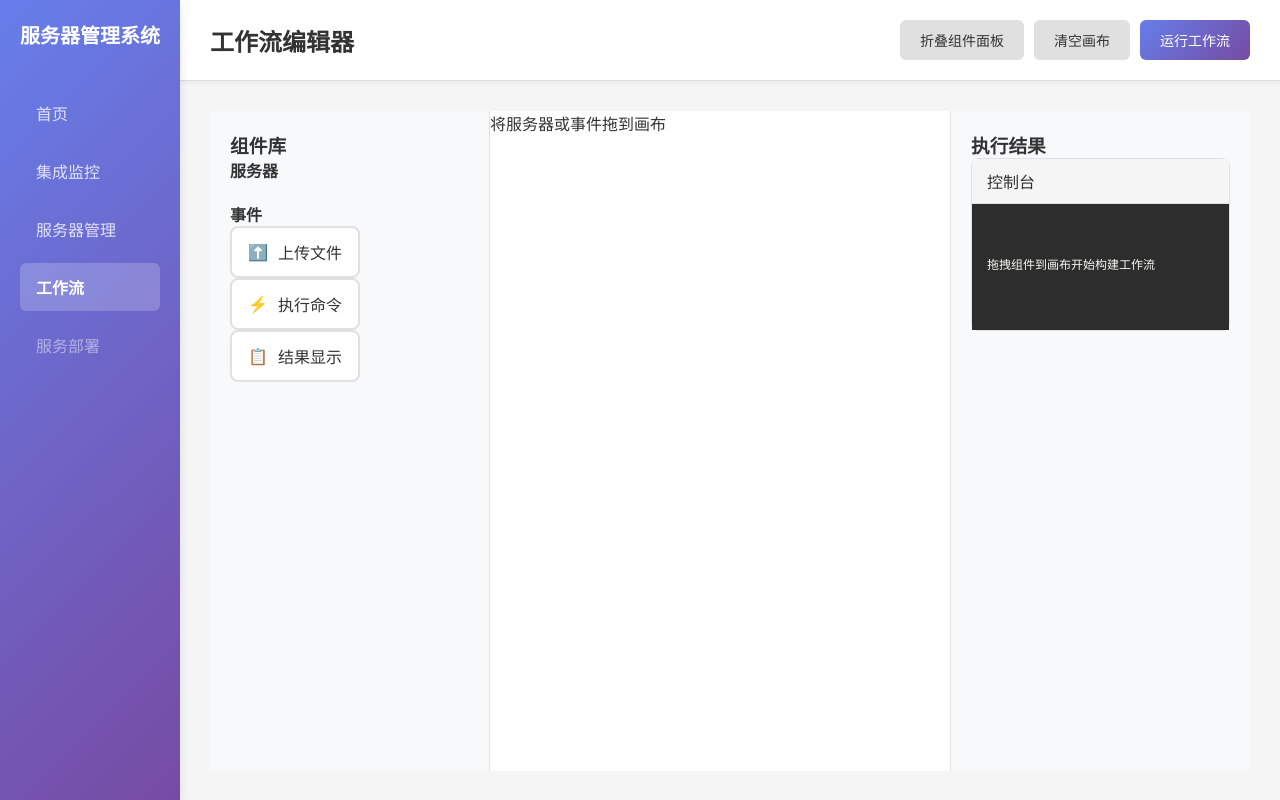
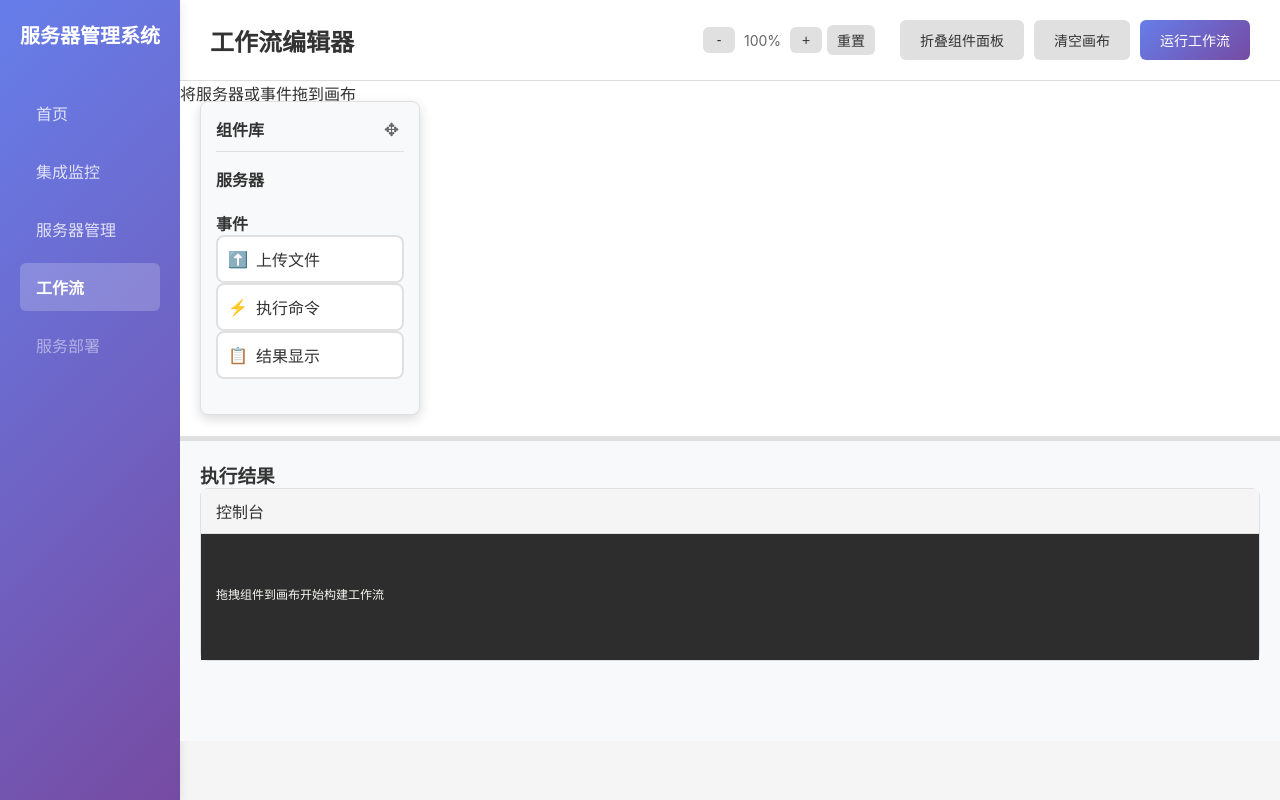
Before and after one commit to xiaoyekanren/test-by-ai, a Flask app: page /workflow in a window 1280 px wide. Run offline with Flask 3, Linux system fonts and the light colour scheme; data that the repository does not hold is empty.

Commit message:
feat: 优化工作流编辑器布局与交互 (布局调整、组件悬浮、画布缩放)

```diff
--- a/static/css/workflow.css
+++ b/static/css/workflow.css
@@ -1,17 +1,73 @@
-.workflow-container { display: grid; grid-template-columns: auto 1fr; height: calc(100vh - 140px); overflow: hidden; gap: 0; }
-.workflow-container.components-collapsed { grid-template-columns: 0 1fr; }
-.workspace { display: flex; flex-direction: row; height: 100%; overflow: hidden; }
+.workflow-container { display: block; height: calc(100vh - 140px); overflow: hidden; position: relative; }
+.workflow-container.components-collapsed { }
+/* 去除 workflow 页面 content 的默认内边距 */
+.workflow-content { padding: 0 !important; }
+.workspace { display: flex; flex-direction: column; height: 100%; overflow: hidden; position: relative; }
 .top-actions { display: flex; gap: 10px; }
-.component-panel { width: 280px; background: #f8f9fa; border-right: 1px solid #e0e0e0; padding: 20px; overflow-y: auto; }
-.component-panel.collapsed { width: 0; padding: 0; border-right: none; overflow: hidden; }
+.component-panel {
+    width: 220px;
+    min-width: 150px;
+    max-width: 500px;
+    background: #f8f9fa;
+    border: 1px solid #e0e0e0;
+    border-radius: 8px;
+    padding: 15px;
+    overflow-y: auto;
+    position: absolute;
+    top: 20px;
+    left: 20px;
+    z-index: 100;
+    box-shadow: 0 4px 12px rgba(0,0,0,0.15);
+    max-height: calc(100% - 40px);
+}
+.component-panel.collapsed { display: none; }
+.panel-header {
+    display: flex;
+    justify-content: space-between;
+    align-items: center;
+    margin-bottom: 15px;
+    cursor: move;
+    user-select: none;
+    padding-bottom: 10px;
+    border-bottom: 1px solid #e0e0e0;
+}
+.panel-header h3 {
+    margin: 0;
+    font-size: 16px;
+    color: #333;
+}
+.drag-handle {
+    cursor: move;
+    font-size: 18px;
+    color: #666;
+    padding: 0 5px;
+}
+.drag-handle:hover {
+    color: #667eea;
+}
 .component-section { margin-bottom: 20px; }
 .draggable-items { display: flex; flex-direction: column; gap: 8px; align-items: flex-start; }
-.draggable-item { padding: 12px 16px; background: #fff; border: 2px solid #e0e0e0; border-radius: 8px; cursor: grab; display: flex; align-items: center; gap: 10px; transition: all .2s ease; user-select: none; width: max-content; }
+.draggable-item { padding: 10px; background: #fff; border: 2px solid #e0e0e0; border-radius: 8px; cursor: grab; display: flex; align-items: center; gap: 8px; transition: all .2s ease; user-select: none; width: 100%; max-width: 200px; }
 .draggable-item:hover { border-color: #667eea; box-shadow: 0 2px 8px rgba(102,126,234,.2); }
-.draggable-item .server-name { display: inline-block; max-width: 15ch; white-space: nowrap; overflow: hidden; text-overflow: ellipsis; }
-.canvas-area { flex: 1; position: relative; height: 100%; overflow: hidden; }
-.canvas { position: relative; height: 100%; background: #fff; }
+.draggable-item .server-name { flex: 1; min-width: 0; white-space: nowrap; overflow: hidden; text-overflow: ellipsis; }
+.zoom-controls { display: flex; align-items: center; gap: 5px; margin-right: 15px; }
+.zoom-controls span { min-width: 45px; text-align: center; font-size: 14px; color: #666; }
+.zoom-controls button { padding: 5px 10px; min-width: 32px; }
+.canvas { flex: 1; position: relative; height: auto; background: #fff; overflow: hidden; min-height: 100px; transform-origin: 0 0; }
+.canvas-content { transform-origin: 0 0; width: 100%; height: 100%; position: absolute; top: 0; left: 0; }
 .connections-layer { position: absolute; top: 0; left: 0; width: 100%; height: 100%; pointer-events: none; }
+.splitter {
+    height: 5px;
+    background: #e0e0e0;
+    cursor: row-resize;
+    transition: background 0.2s;
+    z-index: 50;
+    flex-shrink: 0;
+}
+.splitter:hover, .splitter.resizing {
+    background: #667eea;
+}
+.result-panel { width: 100%; height: 300px; min-height: 100px; background: #f8f9fa; border-top: none; border-left: none; padding: 20px; overflow-y: auto; box-sizing: border-box; flex-shrink: 0; }
 .canvas-node { position: absolute; min-width: 200px; width: 240px; background: #fff; border: 1px solid #e0e0e0; border-radius: 8px; box-shadow: 0 2px 8px rgba(0,0,0,.06); padding: 10px; box-sizing: border-box; }
 .node-header { display: flex; justify-content: space-between; align-items: center; margin-bottom: 8px; }
 .node-title { font-weight: 600; overflow: hidden; text-overflow: ellipsis; white-space: nowrap; flex: 1; min-width: 0; }
@@ -22,7 +78,6 @@
 .connector:hover { transform: translateY(-50%) scale(1.2); cursor: crosshair; }
 .connector.input { left: -8px; }
 .connector.output { right: -8px; }
-.result-panel { width: 300px; min-width: 300px; background: #f8f9fa; border-top: none; border-left: 1px solid #e0e0e0; padding: 20px; overflow-y: auto; height: 100%; box-sizing: border-box; }
 .output-item { background: #fff; border: 1px solid #e0e0e0; border-radius: 8px; margin-bottom: 15px; }
 .output-header { padding: 10px 15px; background: #f5f5f5; border-bottom: 1px solid #e0e0e0; display: flex; justify-content: space-between; align-items: center; }
 .output-content { padding: 15px; max-height: 400px; overflow-y: auto; font-family: 'Courier New', Consolas, monospace; font-size: 12px; line-height: 1.6; background: #2d2d2d; color: #f8f8f2; white-space: pre-wrap; word-wrap: break-word; }
--- a/static/js/workflow.js
+++ b/static/js/workflow.js
@@ -11,6 +11,7 @@ class WorkflowEditor {
         this.commandDescInput = null
         this.uploadFileInput = null
         this.remotePathInput = null
+        this.scale = 1
         this.init()
     }
     truncateToIpLength(name) {
@@ -22,6 +23,7 @@ class WorkflowEditor {
     }
     init() {
         this.canvas = document.getElementById('canvas')
+        this.canvasContent = document.getElementById('canvas-content')
         this.connectionsLayer = document.getElementById('connections')
         this.serverList = document.getElementById('server-list')
         this.consoleOutput = document.getElementById('console-output')
@@ -30,10 +32,143 @@ class WorkflowEditor {
         this.setupCanvasEvents()
         this.setupModals()
         this.setupButtons()
+        this.setupPanelDrag()
+        this.setupSplitter()
+        this.setupZoom()
         const hint = document.createElement('div')
         hint.className = 'drop-hint'
         hint.textContent = '将服务器或事件拖到画布'
-        this.canvas.appendChild(hint)
+        this.canvasContent.appendChild(hint)
+    }
+    setupZoom() {
+        const zoomIn = document.getElementById('zoom-in')
+        const zoomOut = document.getElementById('zoom-out')
+        const zoomReset = document.getElementById('zoom-reset')
+        const zoomLevel = document.getElementById('zoom-level')
+
+        const updateZoom = () => {
+            this.canvasContent.style.transform = `scale(${this.scale})`
+            zoomLevel.textContent = `${Math.round(this.scale * 100)}%`
+        }
+
+        zoomIn.addEventListener('click', () => {
+            if (this.scale < 3) {
+                this.scale += 0.1
+                updateZoom()
+            }
+        })
+
+        zoomOut.addEventListener('click', () => {
+            if (this.scale > 0.5) {
+                this.scale -= 0.1
+                updateZoom()
+            }
+        })
+
+        zoomReset.addEventListener('click', () => {
+            this.scale = 1
+            updateZoom()
+        })
+
+        // 支持滚轮缩放
+        this.canvas.addEventListener('wheel', e => {
+            if (e.ctrlKey || e.metaKey) {
+                e.preventDefault()
+                const delta = e.deltaY > 0 ? -0.1 : 0.1
+                const newScale = Math.max(0.5, Math.min(3, this.scale + delta))
+                if (newScale !== this.scale) {
+                    this.scale = newScale
+                    updateZoom()
+                }
+            }
+        })
+    }
+    setupSplitter() {
+        const splitter = document.getElementById('workspace-splitter')
+        const resultPanel = document.querySelector('.result-panel')
+        const workspace = document.querySelector('.workspace')
+
+        let isResizing = false
+        let startY, startHeight
+
+        splitter.addEventListener('mousedown', e => {
+            e.preventDefault()
+            isResizing = true
+            startY = e.clientY
+            startHeight = parseInt(getComputedStyle(resultPanel).height, 10)
+            splitter.classList.add('resizing')
+            document.body.style.cursor = 'row-resize'
+        })
+
+        document.addEventListener('mousemove', e => {
+            if (!isResizing) return
+            e.preventDefault()
+
+            // 向上拖动增加高度，向下减少（因为面板在底部）
+            const dy = startY - e.clientY
+            let newHeight = startHeight + dy
+
+            // 限制高度
+            const maxH = workspace.clientHeight - 100 // 留给canvas至少100px
+            if (newHeight < 100) newHeight = 100
+            if (newHeight > maxH) newHeight = maxH
+
+            resultPanel.style.height = `${newHeight}px`
+        })
+
+        document.addEventListener('mouseup', () => {
+            if (isResizing) {
+                isResizing = false
+                splitter.classList.remove('resizing')
+                document.body.style.cursor = ''
+            }
+        })
+    }
+    setupPanelDrag() {
+        const panel = document.querySelector('.component-panel')
+        const header = panel.querySelector('.panel-header')
+
+        let isDragging = false
+        let startX, startY, initialLeft, initialTop
+
+        header.addEventListener('mousedown', e => {
+            e.preventDefault()
+            isDragging = true
+            startX = e.clientX
+            startY = e.clientY
+            const style = window.getComputedStyle(panel)
+            initialLeft = parseInt(style.left, 10)
+            initialTop = parseInt(style.top, 10)
+            panel.style.cursor = 'move'
+        })
+
+        document.addEventListener('mousemove', e => {
+            if (!isDragging) return
+            e.preventDefault()
+            const dx = e.clientX - startX
+            const dy = e.clientY - startY
+
+            let newLeft = initialLeft + dx
+            let newTop = initialTop + dy
+
+            // 边界限制
+            const container = document.getElementById('canvas')
+            const rect = container.getBoundingClientRect()
+            const panelRect = panel.getBoundingClientRect()
+
+            if (newLeft < 0) newLeft = 0
+            if (newLeft + panelRect.width > rect.width) newLeft = rect.width - panelRect.width
+            if (newTop < 0) newTop = 0
+            if (newTop + panelRect.height > rect.height) newTop = rect.height - panelRect.height
+
+            panel.style.left = `${newLeft}px`
+            panel.style.top = `${newTop}px`
+        })
+
+        document.addEventListener('mouseup', () => {
+            isDragging = false
+            panel.style.cursor = ''
+        })
     }
     async loadServers() {
         const res = await ServerAPI.listServers()
@@ -75,9 +210,9 @@ class WorkflowEditor {
             const serverId = e.dataTransfer.getData('serverId')
             const serverName = e.dataTransfer.getData('serverName')
             const serverHost = e.dataTransfer.getData('serverHost')
-            const rect = this.canvas.getBoundingClientRect()
-            const x = e.clientX - rect.left - 100
-            const y = e.clientY - rect.top - 40
+            const rect = this.canvasContent.getBoundingClientRect()
+            const x = (e.clientX - rect.left - 100 * this.scale) / this.scale
+            const y = (e.clientY - rect.top - 40 * this.scale) / this.scale
             this.createNode(type, x, y, { serverId, serverName, serverHost })
         })
     }
@@ -139,21 +274,21 @@ class WorkflowEditor {
                 const tempLine = svg.querySelector('#temp-connection')
                 if (!tempLine) return
 
-                const cr = this.canvas.getBoundingClientRect()
+                const cr = this.canvasContent.getBoundingClientRect()
                 let x1, y1, x2, y2
 
                 if (this.connectionSource.type === 'output') {
                     const fr = this.connectionSource.node.getBoundingClientRect()
-                    x1 = fr.right - cr.left
-                    y1 = fr.top + fr.height / 2 - cr.top
-                    x2 = e.clientX - cr.left
-                    y2 = e.clientY - cr.top
+                    x1 = (fr.right - cr.left) / this.scale
+                    y1 = (fr.top + fr.height / 2 - cr.top) / this.scale
+                    x2 = (e.clientX - cr.left) / this.scale
+                    y2 = (e.clientY - cr.top) / this.scale
                 } else {
                     const fr = this.connectionSource.node.getBoundingClientRect()
-                    x1 = e.clientX - cr.left
-                    y1 = e.clientY - cr.top
-                    x2 = fr.left - cr.left
-                    y2 = fr.top + fr.height / 2 - cr.top
+                    x1 = (e.clientX - cr.left) / this.scale
+                    y1 = (e.clientY - cr.top) / this.scale
+                    x2 = (fr.left - cr.left) / this.scale
+                    y2 = (fr.top + fr.height / 2 - cr.top) / this.scale
                 }
 
                 tempLine.setAttribute('d', `M ${x1} ${y1} C ${(x1+x2)/2} ${y1}, ${(x1+x2)/2} ${y2}, ${x2} ${y2}`)
@@ -163,9 +298,9 @@ class WorkflowEditor {
             // 处理节点拖拽
             if (this.isDragging && this.draggedNode) {
                 e.preventDefault()
-                const canvasRect = this.canvas.getBoundingClientRect()
-                let x = e.clientX - canvasRect.left - this.dragOffset.x
-                let y = e.clientY - canvasRect.top - this.dragOffset.y
+                const canvasRect = this.canvasContent.getBoundingClientRect()
+                let x = (e.clientX - canvasRect.left) / this.scale - this.dragOffset.x
+                let y = (e.clientY - canvasRect.top) / this.scale - this.dragOffset.y
 
                 // 简单的边界限制
                 x = Math.max(0, x)
@@ -175,7 +310,7 @@ class WorkflowEditor {
                 this.draggedNode.style.top = y + 'px'
 
                 // 更新节点数据位置
-                const id = parseInt(this.draggedNode.dataset.id)
+                const id = parseInt(this.draggedNode.dataset.id, 10)
                 const nodeData = this.nodes.find(n => n.id === id)
                 if (nodeData) {
                     nodeData.x = x
@@ -245,7 +380,8 @@ class WorkflowEditor {
             if (!this.currentUploadNode) return
             const id = parseInt(this.currentUploadNode.dataset.id)
             const node = this.nodes.find(n => n.id === id)
-            const file = this.uploadFileInput.files[0] || null
+            const newFile = this.uploadFileInput.files[0]
+            const file = newFile || node.upload?.file || null
             const remote = this.remotePathInput.value || ''
             node.upload = { file, remote }
             this.currentUploadNode.querySelector('.node-content').textContent = remote || '未设置'
@@ -260,8 +396,6 @@ class WorkflowEditor {
             toggle.addEventListener('click', () => {
                 const panel = document.querySelector('.component-panel')
                 panel.classList.toggle('collapsed')
-                const container = document.querySelector('.workflow-container')
-                container.classList.toggle('components-collapsed')
             })
         }
     }
@@ -290,8 +424,19 @@ class WorkflowEditor {
                 content = '双击设置文件与路径'
                 node.addEventListener('dblclick', () => {
                     this.currentUploadNode = node
+                    const id = parseInt(node.dataset.id)
+                    const nodeData = this.nodes.find(n => n.id === id)
+
                     this.uploadFileInput.value = ''
-                    this.remotePathInput.value = ''
+                    this.remotePathInput.value = nodeData.upload?.remote || ''
+
+                    const fileInfo = document.getElementById('current-file-info')
+                    if (nodeData.upload?.file) {
+                        fileInfo.textContent = `当前已选文件: ${nodeData.upload.file.name}`
+                    } else {
+                        fileInfo.textContent = '当前未选择文件'
+                    }
+
                     document.getElementById('upload-modal').style.display = 'block'
                 })
                 break
@@ -326,13 +471,13 @@ class WorkflowEditor {
             e.stopPropagation()
             this.deleteNode(parseInt(node.dataset.id))
         })
-        this.canvas.appendChild(node)
+        this.canvasContent.appendChild(node)
         this.nodes.push(nodeData)
         this.nextNodeId++
         return node
     }
     deleteNode(nodeId) {
-        const node = this.canvas.querySelector(`.canvas-node[data-id="${nodeId}"]`)
+        const node = this.canvasContent.querySelector(`.canvas-node[data-id="${nodeId}"]`)
         if (node) node.remove()
         this.nodes = this.nodes.filter(n => n.id !== nodeId)
         this.connections = this.connections.filter(c => c.from !== nodeId && c.to !== nodeId)
@@ -359,14 +504,14 @@ class WorkflowEditor {
             const toIn = toEl.querySelector('.connector.input')
             if (!fromOut || !toIn) return
 
-            const cr = this.canvas.getBoundingClientRect()
+            const cr = this.canvasContent.getBoundingClientRect()
             const fr = fromOut.getBoundingClientRect()
             const tr = toIn.getBoundingClientRect()
 
-            const x1 = fr.left + fr.width / 2 - cr.left
-            const y1 = fr.top + fr.height / 2 - cr.top
-            const x2 = tr.left + tr.width / 2 - cr.left
-            const y2 = tr.top + tr.height / 2 - cr.top
+            const x1 = (fr.left + fr.width / 2 - cr.left) / this.scale
+            const y1 = (fr.top + fr.height / 2 - cr.top) / this.scale
+            const x2 = (tr.left + tr.width / 2 - cr.left) / this.scale
+            const y2 = (tr.top + tr.height / 2 - cr.top) / this.scale
 
             const path = document.createElementNS('http://www.w3.org/2000/svg', 'path')
             path.setAttribute('d', `M ${x1} ${y1} C ${(x1+x2)/2} ${y1}, ${(x1+x2)/2} ${y2}, ${x2} ${y2}`)
@@ -378,7 +523,7 @@ class WorkflowEditor {
         })
     }
     clearCanvas() {
-        const nodes = this.canvas.querySelectorAll('.canvas-node')
+        const nodes = this.canvasContent.querySelectorAll('.canvas-node')
         nodes.forEach(n => n.remove())
         this.nodes = []
         this.connections = []
@@ -450,7 +595,7 @@ class WorkflowEditor {
                             // 更新连接的 Output 节点内容
                             const outNode = steps.find(s => s.type === 'output')
                             if (outNode) {
-                                const el = this.canvas.querySelector(`.canvas-node[data-id="${outNode.id}"] .node-content`)
+                                const el = this.canvasContent.querySelector(`.canvas-node[data-id="${outNode.id}"] .node-content`)
                                 if (el) el.textContent = (d.output || '') + (d.error ? '\n错误:\n' + d.error : '')
                             }
                         } else {
--- a/templates/workflow.html
+++ b/templates/workflow.html
@@ -27,15 +27,29 @@
                     <h1>工作流编辑器</h1>
                 </div>
                 <div class="top-actions">
+                    <div class="zoom-controls">
+                        <button id="zoom-out" class="btn btn-secondary" title="缩小">-</button>
+                        <span id="zoom-level">100%</span>
+                        <button id="zoom-in" class="btn btn-secondary" title="放大">+</button>
+                        <button id="zoom-reset" class="btn btn-secondary" title="重置">重置</button>
+                    </div>
                     <button id="toggle-components" class="btn btn-secondary">折叠组件面板</button>
                     <button id="clear-btn" class="btn btn-secondary">清空画布</button>
                     <button id="run-btn" class="btn btn-primary">运行工作流</button>
                 </div>
             </header>
-            <div class="content">
+            <div class="content workflow-content">
                 <div class="workflow-container">
-                    <aside class="component-panel">
+                    <div class="workspace">
+                        <div id="canvas" class="canvas">
+                            <div id="canvas-content" class="canvas-content">
+                                <svg id="connections" class="connections-layer"></svg>
+                            </div>
+                            <aside class="component-panel draggable-panel">
+                                <div class="panel-header">
                                     <h3>组件库</h3>
+                                    <div class="drag-handle">✥</div>
+                                </div>
                                 <div class="component-section">
                                     <h4>服务器</h4>
                                     <div id="server-list" class="draggable-items"></div>
@@ -56,12 +70,8 @@
                                     </div>
                                 </div>
                             </aside>
-                    <div class="workspace">
-                        <main class="canvas-area">
-                            <div id="canvas" class="canvas">
-                                <svg id="connections" class="connections-layer"></svg>
                         </div>
-                        </main>
+                        <div class="splitter" id="workspace-splitter"></div>
                         <aside class="result-panel">
                             <h3>执行结果</h3>
                             <div id="output-container">
@@ -106,6 +116,7 @@
             </div>
             <div class="modal-body">
                 <label for="upload-file">选择文件</label>
+                <div id="current-file-info" style="margin-bottom: 10px; font-size: 12px; color: #666;"></div>
                 <input type="file" id="upload-file" class="form-input">
                 <label for="remote-path">远程路径</label>
                 <input type="text" id="remote-path" class="form-input" placeholder="/tmp/upload.bin">
```
Lines whose indentation alone changed are shown as unchanged.
